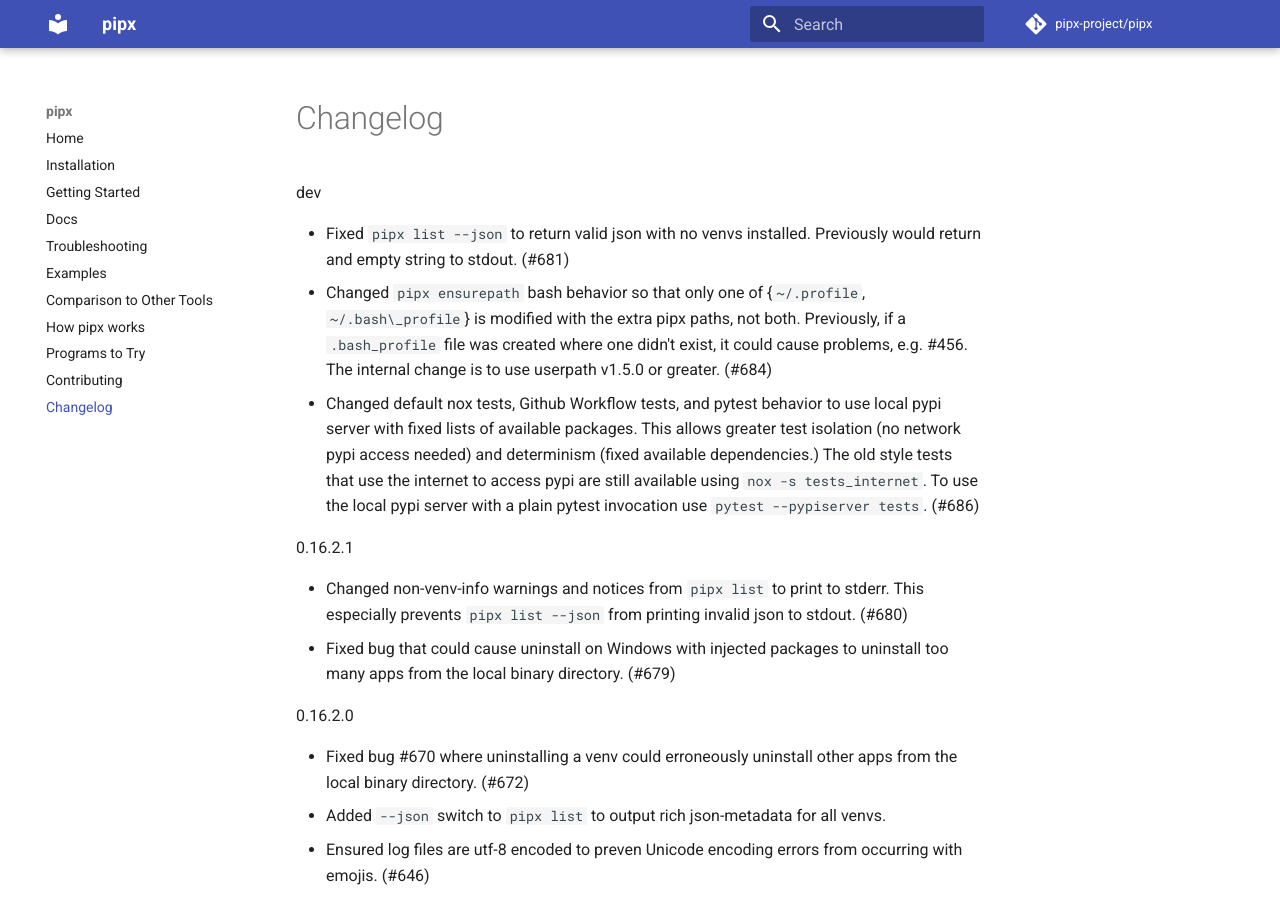
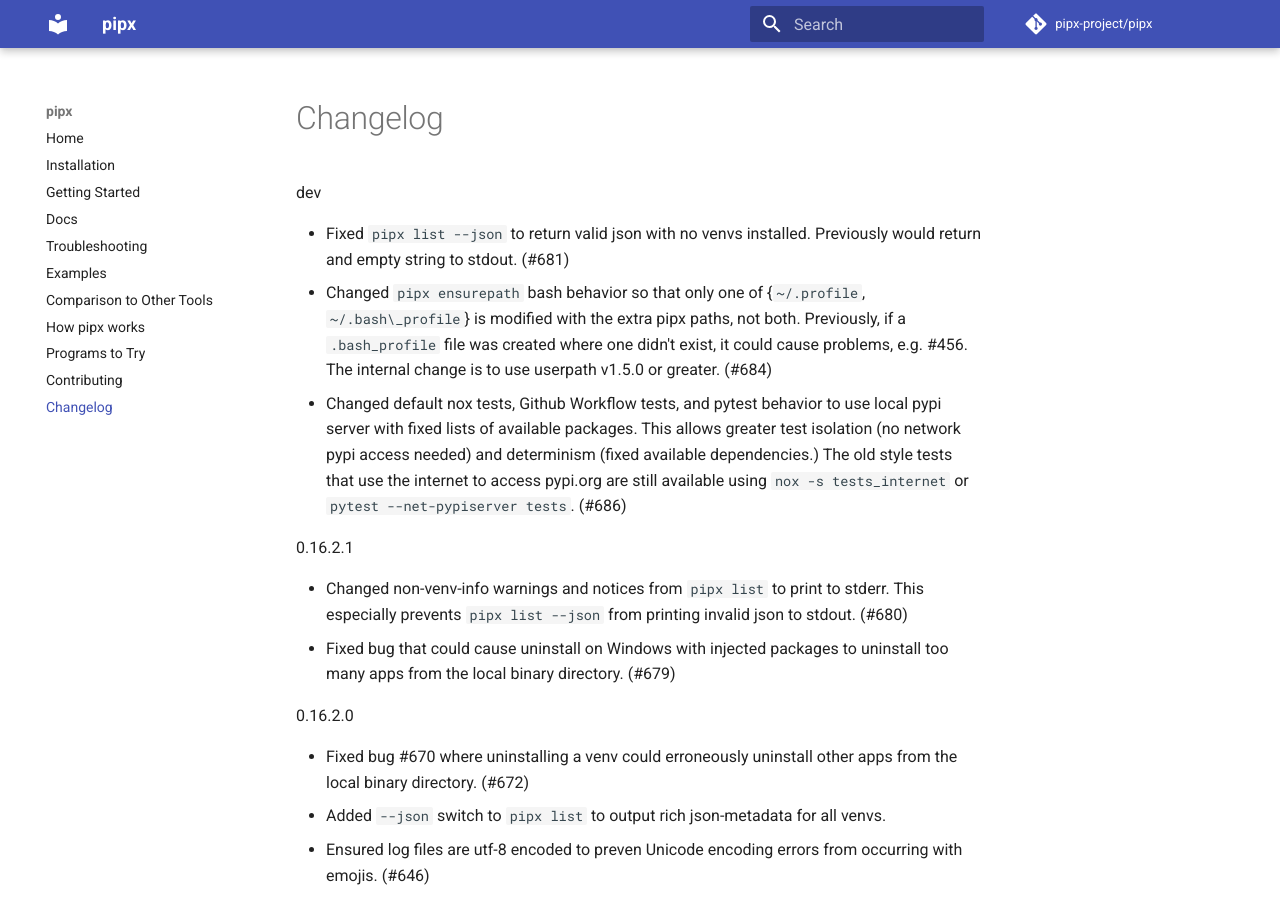
Before and after one commit to pypa/pipx, an MkDocs documentation site: the page built from docs/changelog.md, in a window 1280 px wide and 900 px high. Built offline with MkDocs 1.6.1 and Material for MkDocs 9.7.7, drawn with Linux system fonts in a browser that asks for light colours; comment, search, counter and statistics services are not loaded.

Commit message:
Update changelog entry.

```diff
--- a/docs/changelog.md
+++ b/docs/changelog.md
@@ -2,7 +2,7 @@
 
 - Fixed `pipx list --json` to return valid json with no venvs installed.  Previously would return and empty string to stdout. (#681)
 - Changed `pipx ensurepath` bash behavior so that only one of {`~/.profile`, `~/.bash\_profile`} is modified with the extra pipx paths, not both.  Previously, if a `.bash_profile` file was created where one didn't exist, it could cause problems, e.g. #456. The internal change is to use userpath v1.5.0 or greater. (#684)
-- Changed default nox tests, Github Workflow tests, and pytest behavior to use local pypi server with fixed lists of available packages.  This allows greater test isolation (no network pypi access needed) and determinism (fixed available dependencies.)  The old style tests that use the internet to access pypi are still available using `nox -s tests_internet`.  To use the local pypi server with a plain pytest invocation use `pytest --pypiserver tests`. (#686)
+- Changed default nox tests, Github Workflow tests, and pytest behavior to use local pypi server with fixed lists of available packages.  This allows greater test isolation (no network pypi access needed) and determinism (fixed available dependencies.)  The old style tests that use the internet to access pypi.org are still available using `nox -s tests_internet` or `pytest --net-pypiserver tests`. (#686)
 
 0.16.2.1
 
```
